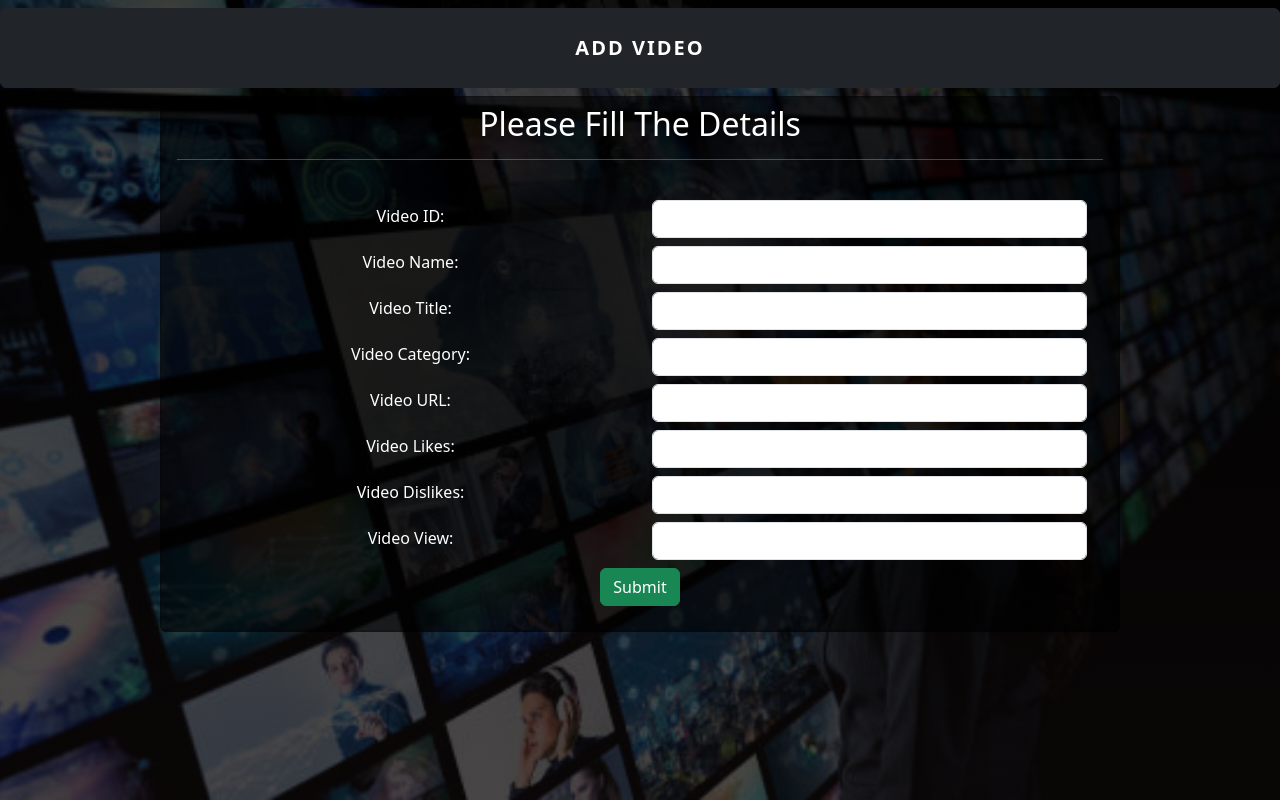
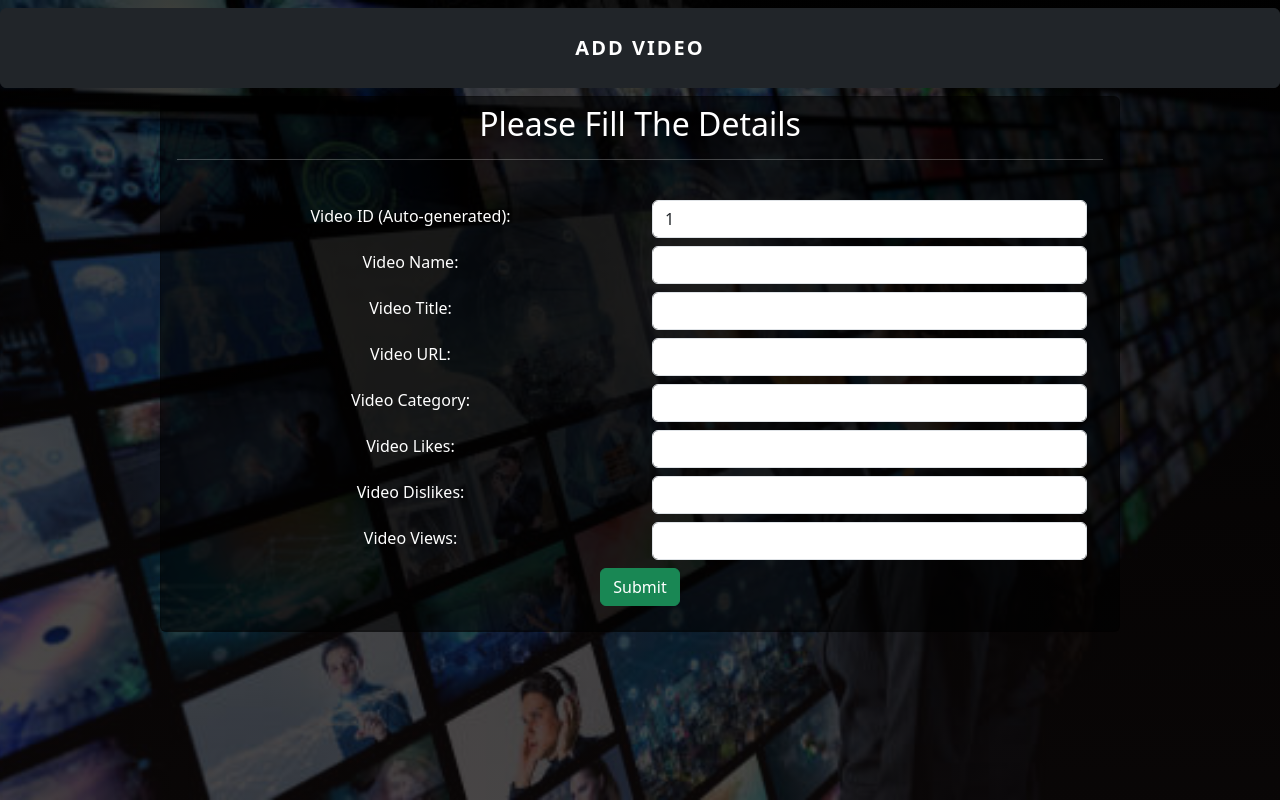
Before and after one commit to Himanshu12866/library-project, a React (Create React App) app: page /addVideo in a window 1280 px wide. Built offline with nearby package versions, Linux system fonts and the light colour scheme; no server answers.

Commit message:
"Added video loading functionality, updated formik initial values, and rearranged form fields in AddVideo component."

```diff
--- a/src/components/addVdo.jsx
+++ b/src/components/addVdo.jsx
@@ -1,35 +1,46 @@
-import axios from "axios"
-import { useFormik } from "formik"
-import { useNavigate } from "react-router-dom"
-
-
+import axios from "axios";
+import { useFormik } from "formik";
+import { useEffect, useState } from "react";
+import { useNavigate } from "react-router-dom";
 
 export default function AddVideo() {
-let navigate  = useNavigate()
+    let navigate = useNavigate();
+    const [videos, setVideos] = useState([]);
+
+    function LoadVdo() {
+        axios.get("http://127.0.0.1:1234/videos")
+            .then(response => {
+                setVideos(response.data);
+            });
+    }
 
     let formik = useFormik({
         initialValues: {
             videoId: "",
-            videoName:"",
+            videoName: "",
             url: "",
-            title:"",
-            videoCategory:"",
+            title: "",
+            videoCategory: "",
             dislikes: "",
             likes: "",
-            views:""
+            views: ""
         },
-        enableReinitialize:true,
+        enableReinitialize: true,
         onSubmit: (values) => {
-          axios.post(
-            "http://127.0.0.1:1234/addVdo" , values
-          )
-          .then(() => {
-            alert("Video Added Successfully")
-            navigate("/adminDash")
-          })
+            // Set videoId based on the length of videos array
+            values.videoId = `VDO_${videos.length + 1}`;
+            axios.post("http://127.0.0.1:1234/addVdo", values)
+                .then(() => {
+                    alert("Video Added Successfully");
+                    navigate("/adminDash");
+                });
         }
+    });
 
-    })
+    useEffect(() => {
+        LoadVdo();
+    }, []);
+
     return (
         <div className="home-box-1">
             <h1 className="btn fw-bold btn-dark w-100 my-2 p-4" style={{ textTransform: "uppercase", fontSize: "20px", letterSpacing: "2px" }}>Add Video</h1>
@@ -39,16 +50,15 @@ let navigate  = useNavigate()
 
                     <div className="card-header" style={{ backgroundColor: "transparent", color: "white" }}>
                         <h2>Please Fill The Details</h2>
-                        <hr></hr>
+                        <hr />
                         <div className="card-body">
-
                             <form onSubmit={formik.handleSubmit}>
                                 <div className="row my-2">
                                     <div className="col-6 p-1">
-                                        Video ID:
+                                        Video ID (Auto-generated):
                                     </div>
                                     <div className="col-6">
-                                        <input onChange={formik.handleChange} name="videoId" className="form-control"  />
+                                        <input name="videoId" value={`${videos.length + 1}`}  readOnly className="form-control" />
                                     </div>
                                 </div>
                                 <div className="row my-2">
@@ -56,7 +66,7 @@ let navigate  = useNavigate()
                                         Video Name:
                                     </div>
                                     <div className="col-6">
-                                        <input onChange={formik.handleChange} name="videoName" className="form-control"  />
+                                        <input onChange={formik.handleChange} name="videoName" className="form-control" />
                                     </div>
                                 </div>
                                 <div className="row my-2">
@@ -64,7 +74,15 @@ let navigate  = useNavigate()
                                         Video Title:
                                     </div>
                                     <div className="col-6">
-                                        <input onChange={formik.handleChange} name="url" className="form-control"  />
+                                        <input onChange={formik.handleChange} name="title" className="form-control" />
+                                    </div>
+                                </div>
+                                <div className="row my-2">
+                                    <div className="col-6 p-1">
+                                        Video URL:
+                                    </div>
+                                    <div className="col-6">
+                                        <input onChange={formik.handleChange} name="url" className="form-control" />
                                     </div>
                                 </div>
                                 <div className="row my-2">
@@ -72,19 +90,11 @@ let navigate  = useNavigate()
                                         Video Category:
                                     </div>
                                     <div className="col-6">
-                                        <input onChange={formik.handleChange} name="videoCategory" className="form-control"  />
+                                        <input onChange={formik.handleChange} name="videoCategory" className="form-control" />
                                     </div>
                                 </div>
                                 <div className="row my-2">
-                                    <div className="col-6 p-1 w-50" >
-                                        Video URL:
-                                    </div>
-                                    <div className="col-6">
-                                        <input onChange={formik.handleChange} name="url" className="form-control"  />
-                                    </div>
-                                </div>
-                                <div className="row my-2">
-                                    <div className="col-6 p-1 w-50" >
+                                    <div className="col-6 p-1">
                                         Video Likes:
                                     </div>
                                     <div className="col-6">
@@ -92,7 +102,7 @@ let navigate  = useNavigate()
                                     </div>
                                 </div>
                                 <div className="row my-2">
-                                    <div className="col-6 p-1 w-50" >
+                                    <div className="col-6 p-1">
                                         Video Dislikes:
                                     </div>
                                     <div className="col-6">
@@ -100,8 +110,8 @@ let navigate  = useNavigate()
                                     </div>
                                 </div>
                                 <div className="row my-2">
-                                    <div className="col-6 p-1 w-50" >
-                                        Video View:
+                                    <div className="col-6 p-1">
+                                        Video Views:
                                     </div>
                                     <div className="col-6">
                                         <input onChange={formik.handleChange} name="views" className="form-control" />
@@ -109,13 +119,10 @@ let navigate  = useNavigate()
                                 </div>
                                 <button type="submit" className="btn btn-success">Submit</button>
                             </form>
-
                         </div>
-
                     </div>
                 </div>
-
             </div>
         </div>
-    )
+    );
 }
```
